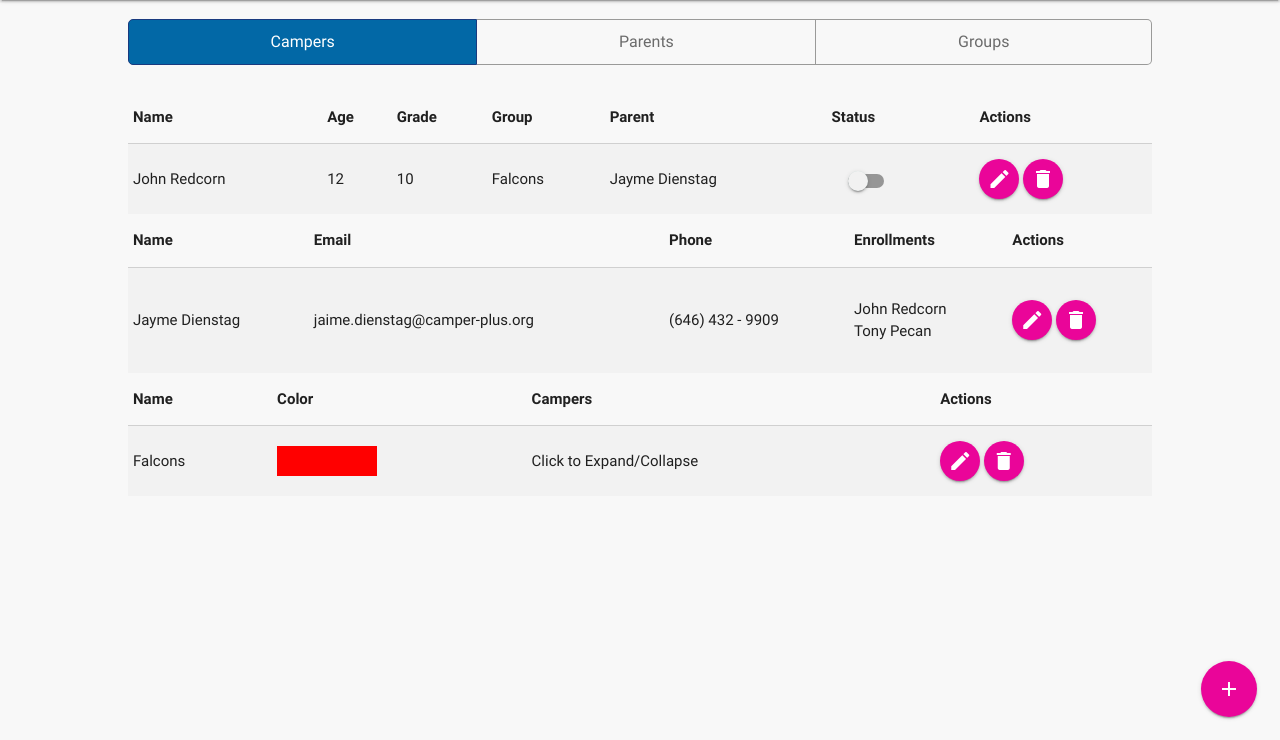
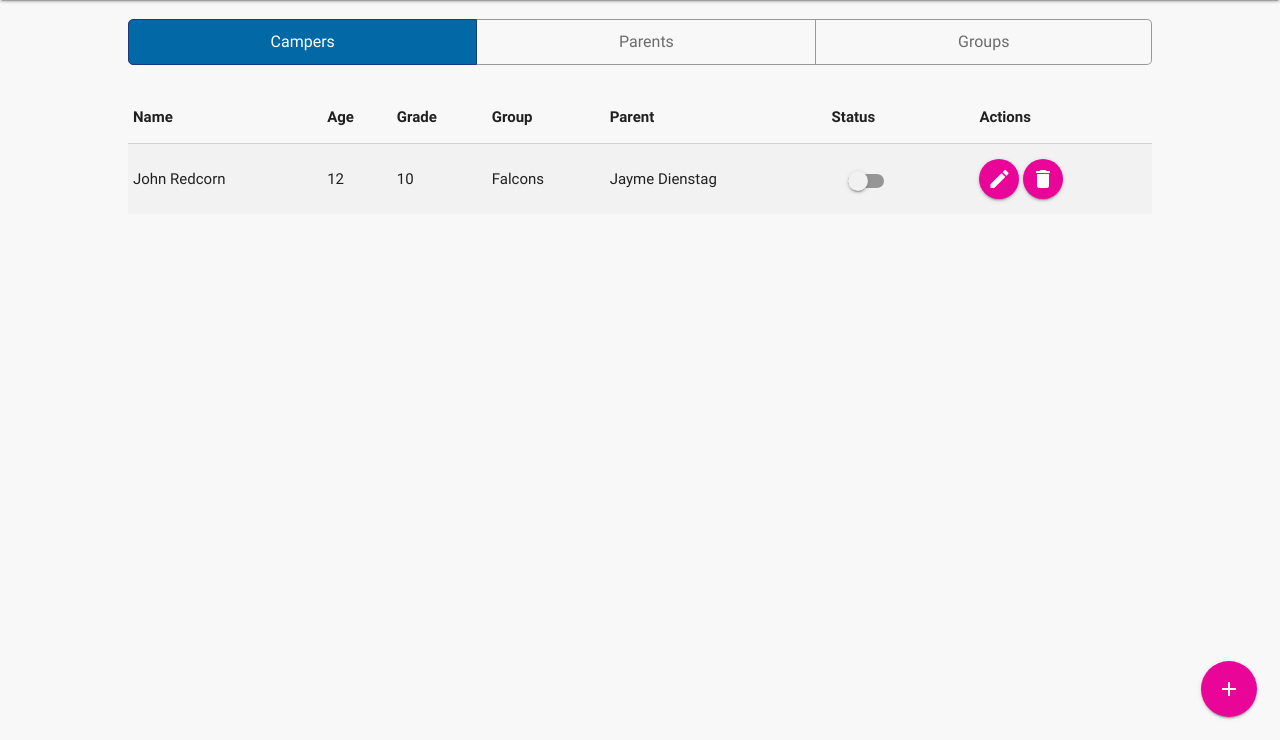
Before and after one commit to erickolbusz/Camper-Plus, a Flask app: page /test in a window 1280 px wide. Shown: the part 60-800 px from the top of the page. Run offline with Flask 2, Linux system fonts and the light colour scheme.

Commit message:
implements segmented control functionality

```diff
--- a/camperapp/templates/manage.html
+++ b/camperapp/templates/manage.html
@@ -15,14 +15,14 @@
 
   <div class="segment-control">
     <ul class="buttonGroup">
-        <li class="selected">Campers</li>
-      <li>Parents</li>
-      <li>Groups</li>
+      <li class="selected" id="campers">Campers</li>
+      <li id="parents">Parents</li>
+      <li id="groups">Groups</li>
     </ul>
   </div>
 
   <div class="content">
-    <div id="campers">
+    <div id="campers_data">
       <table class="striped responsive-table">
         <thead>
           <tr>
@@ -60,7 +60,7 @@
       </table>
     </div>
 
-    <div id="parents">
+    <div id="parents_data" class="hide">
       <table class="striped responsive-table">
         <thead>
           <tr>
@@ -92,7 +92,7 @@
       </table>
     </div>
 
-    <div id="groups">
+    <div id="groups_data" class="hide">
       <table class="striped responsive-table">
         <thead>
           <tr>
@@ -144,6 +144,13 @@
     $(document).ready(function () {
         //$('.tap-target').tapTarget('open');
         $("ul.buttonGroup").click(function (event) {
+            //Hide Everything
+            $('#campers_data').addClass('hide');
+            $('#groups_data').addClass('hide');
+            $('#parents_data').addClass('hide');
+            //Show the selected one
+            $("#" + event.target.id + "_data").removeClass('hide');
+            //Select the selected segment
             $("li", this)
             .removeClass("selected")
             .filter(event.target)
```
